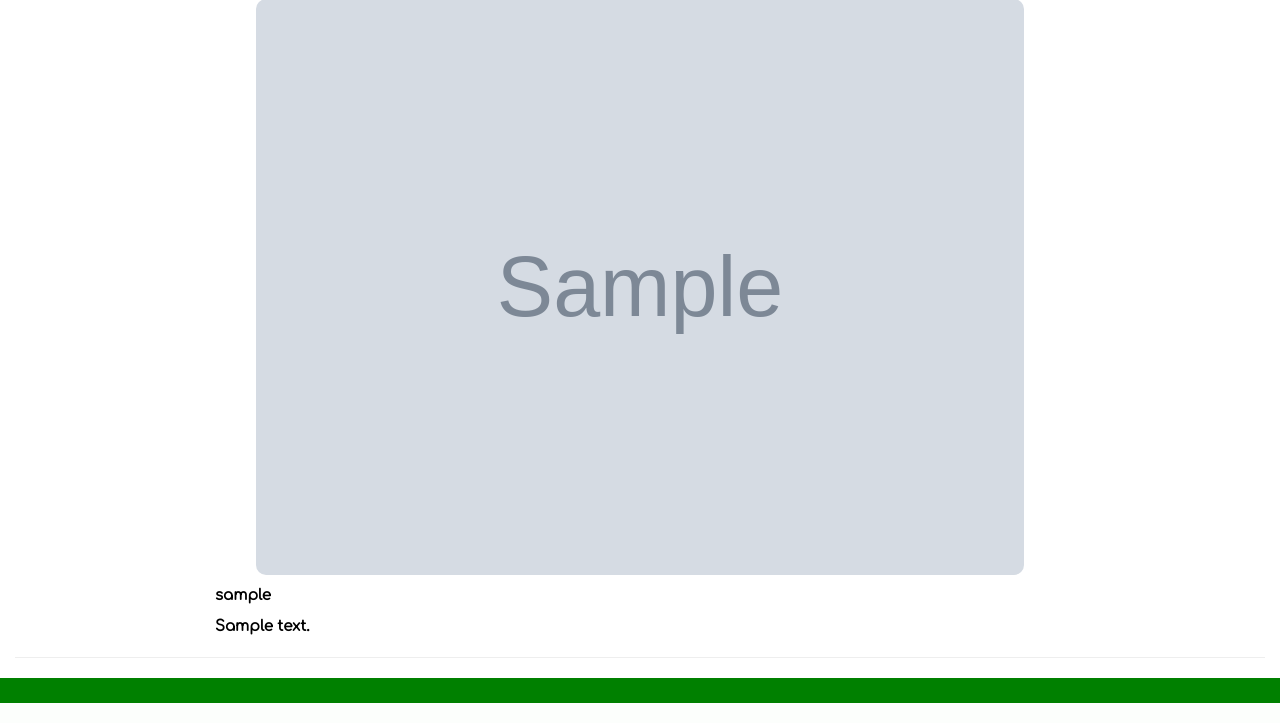
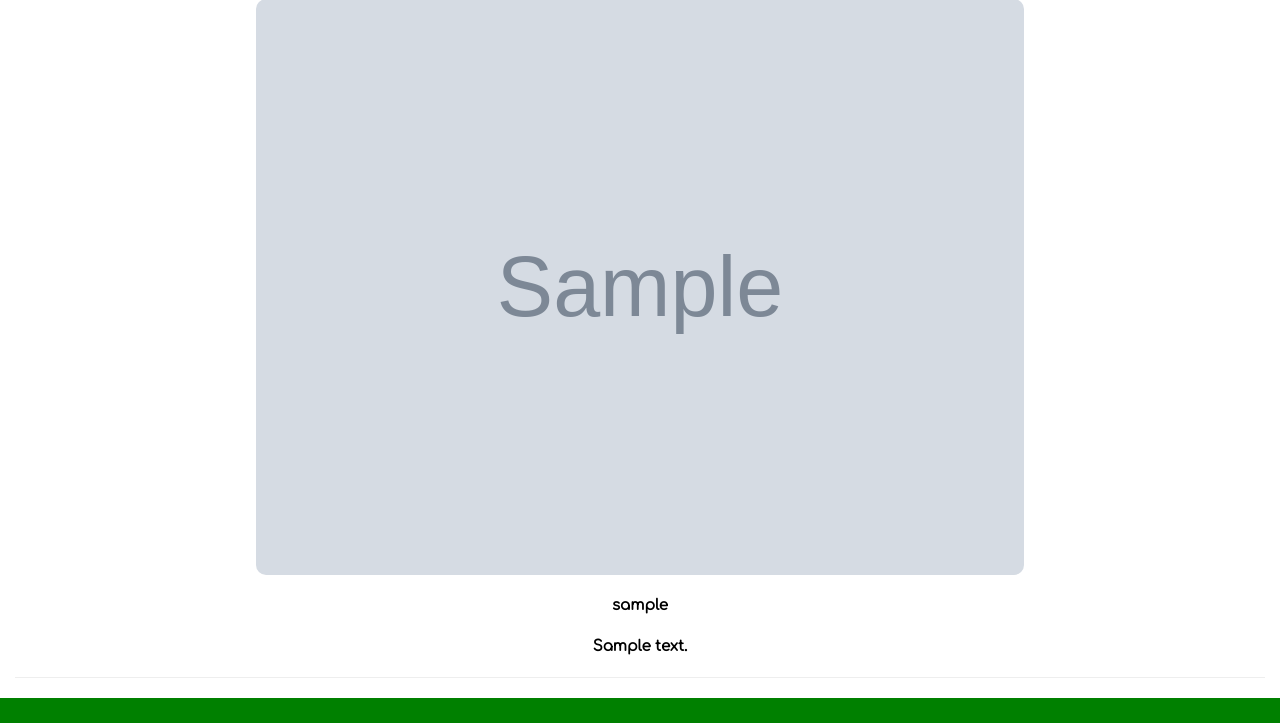
Before and after one commit to nhasley/ECO-App-Python, a Django app: page / in a window 1280 px wide. Shown: the part 155-878 px from the top of the page. Run offline with Django 3.2, Linux system fonts and the light colour scheme; tables that the repository leaves empty hold one stand-in row (values such as "Sample post"); grey boxes marked "Sample" are stand-in pictures; some libraries are stand-ins or nearby versions.

Commit message:
small changes

```diff
--- a/main_app/static/css/style.css
+++ b/main_app/static/css/style.css
@@ -96,6 +96,7 @@ div.card-content:hover {
 }
 
 #texto {
+  margin: 0 10px;
   font-weight: 800;
   font-size: 17px;
   color: green;
@@ -150,6 +151,7 @@ div.card-content {
 }
 
 div.card-action {
+  margin: 0 10px 10px;
   text-align: center;
 }
 
@@ -206,14 +208,6 @@ div#textc{
 }
 
 @media screen and (min-width: 789px) {
-  p#text{
-    display: flex;
-    justify-content: flex-start;
-    padding-left: 100px;
-    margin-left: 100px;
-    margin-top: 0px;
-    padding-top: 0px;
-  }
   a#textb{
     display: none;
   }
@@ -273,9 +267,6 @@ div#textc{
     padding-bottom: 120px;
     width: 100%;
   }
-  p#text {
-    margin: 0 20 0 20px;
-  }
   form.edit-add {
     margin: 0 20px;
   }
```
